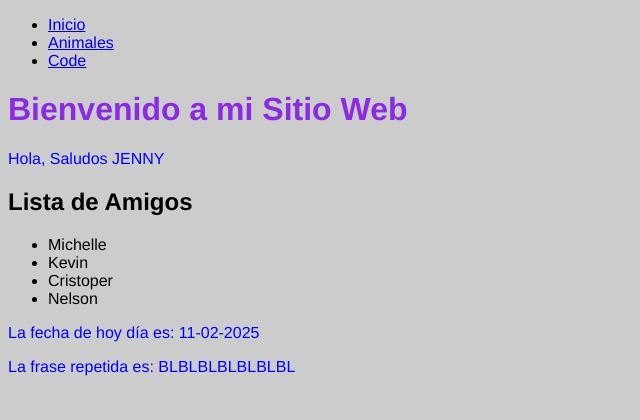
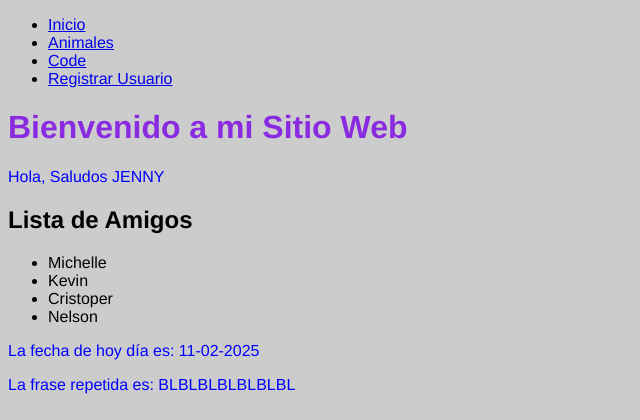
Before and after one commit to BryanCachimuel/Ruta_de_Aprendizaje_de_Python, a Flask app: page / in a window 1280 px wide. Shown: the top 420 px of the page, without its empty margins (0-640 px from the left). Run offline with Flask 3, Linux system fonts and the light colour scheme.

Commit message:
Creando una url para acceder a la vista de registro de usuarios dentro del nav de navegación del proyecto

```diff
--- a/Flask/my-app/templates/base.html
+++ b/Flask/my-app/templates/base.html
@@ -15,6 +15,7 @@
         <li><a href="{{ url_for('index') }}">Inicio</a></li>
         <li><a href="{{ url_for('animales') }}">Animales</a></li>
         <li><a href="{{ url_for('code', code='print(code)') }}">Code</a></li>
+        <li><a href="{{ url_for('register') }}">Registrar Usuario</a></li>
       </ul>
     </nav>
     <!-- se crea otro bloque de contenido -->
```
